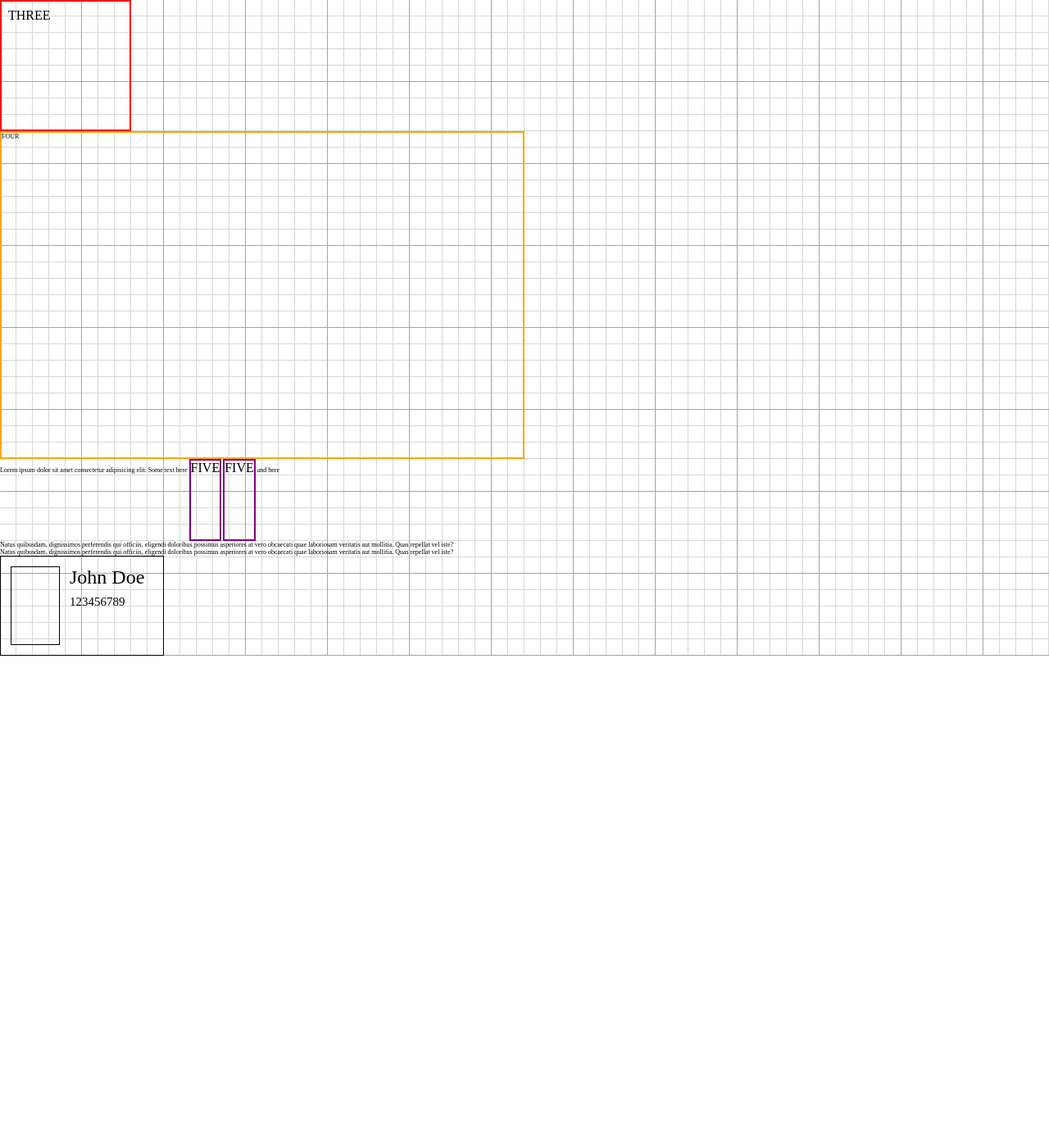
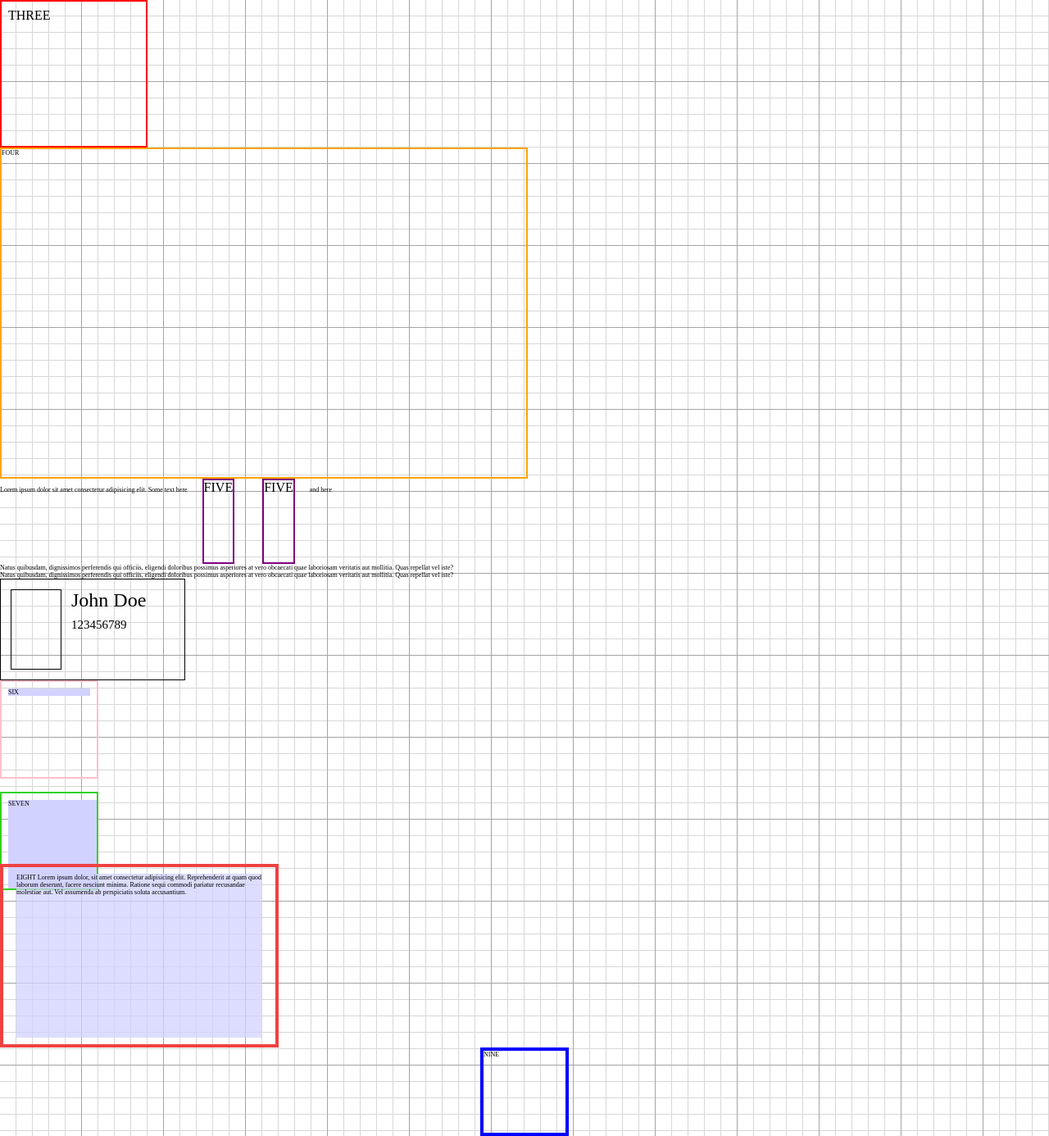
Before and after one commit to Adam-Lnenicka/codingbootcamp-exercises, a PHP site: page /css-positioning.html in a window 1280 px wide. Shown: the whole page at 82% size. Before the commit the page ends 800 px from the top, so only its background shows below. Run offline with PHP 8.4, Linux system fonts and the light colour scheme.

Commit message:
box model

```diff
--- a/day04-css-positioning/css-positioning.css
+++ b/day04-css-positioning/css-positioning.css
@@ -12,7 +12,7 @@ body {
 }
 
 div {
-    box-sizing: border-box;
+    box-sizing: content-box;
 }
 
 .one {
@@ -48,6 +48,7 @@ div {
     /* width: 100px; */
     height: 100px;
     display: inline-block;
+    margin: 0 1em;
     /* visibility: hidden;
     opacity: 1;
     background-color: purple; */
@@ -78,3 +79,55 @@ div {
     font-size: 1.25em;
     margin-top: 0.5em;
 }
+
+.six {
+    /* margin: 20px; */
+    box-sizing: content-box;
+    border: 2px solid pink;
+    padding: 1em;
+    width: 100px;
+    height: 100px;
+    margin-bottom: 2em;
+}
+.six > div {
+    background-color: #d2d2ff;
+}
+
+.seven {
+    margin-top: 2em;
+    border: 2px solid rgb(48, 211, 27);
+    width: 100px;
+    height: 100px;
+    padding: 1em;
+    overflow: hidden;
+}
+.seven .seven__content {
+    background-color: #d2d2ff;
+    width: 200px;
+    height: 150px;
+}
+
+.eight {
+    margin-top: -4em;
+    border: 4px solid rgb(238, 66, 66);
+    width: 300px;
+    height: 200px;
+    transition: width 5s linear;
+    /* padding: 1em 2em 3em 4em; */
+    padding: 1em; /* 1em on all sides */
+    padding: 1em 2em; /* 1em on top and bottom, 2em left and right */
+}
+
+.eight__content {
+    background-color: rgba(210, 210, 255, 0.75);
+    height: 200px;
+    /* max-width: 150px; */
+    min-width: 100px;
+}
+
+.nine {
+    border: 4px solid blue;
+    width: 100px;
+    height: 100px;
+    margin: 0 auto;
+}
--- a/day04-css-positioning/css-positioning.html
+++ b/day04-css-positioning/css-positioning.html
@@ -37,5 +37,37 @@
 
     </div>
 
+    <div class="six">
+
+        <div>
+            SIX
+        </div>
+
+    </div>
+
+    <div class="seven">
+
+        <div class="seven__content">
+            <div>
+                SEVEN
+            </div>
+        </div>
+
+    </div>
+
+    <div class="eight" onclick="this.style.width='300px'">
+
+        <div class="eight__content">
+
+            EIGHT Lorem ipsum dolor, sit amet consectetur adipisicing elit. Reprehenderit at quam quod laborum deserunt, facere nesciunt minima. Ratione sequi commodi pariatur recusandae molestiae aut. Vel assumenda ab perspiciatis soluta accusantium.
+
+        </div>
+
+    </div>
+
+    <div class="nine">
+        NINE
+    </div>
+
 </body>
 </html>
```
